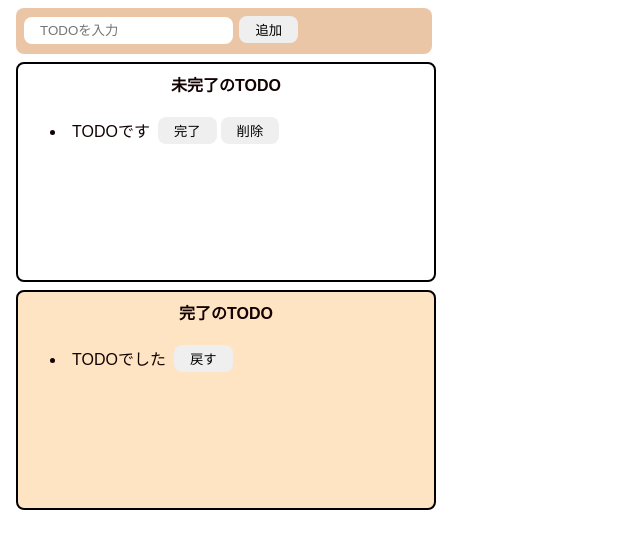
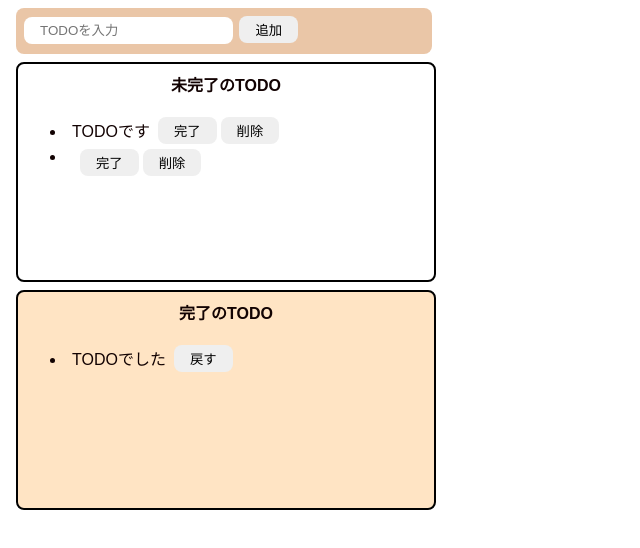
Before and after one commit to ks415/TODO-JS-, a website built with Vite: page index.html in a window 1280 px wide. Both pictures are taken after a click on the button "追加". Shown: the whole page, without its empty margins (0-640 px from the left). Built offline with nearby package versions, Linux system fonts and the light colour scheme.

Commit message:
未完了リストに追加

```diff
--- a/index.html
+++ b/index.html
@@ -3,7 +3,7 @@
   <head>
     <title>TODO(JS)</title>
     <meta charset="UTF-8" />
-    <link rel="stylesheet" href="src/style.css" />
+    <link rel="stylesheet" href="/src/style.css" />
   </head>
 
   <body>
@@ -13,7 +13,7 @@
     </div>
     <div class="incomplete-area">
       <p class="title">未完了のTODO</p>
-      <ul>
+      <ul id="incomplete-list">
         <li>
           <div class="list-row">
             <p class="todo-item">TODOです</p>
@@ -34,6 +34,6 @@
         </li>
       </ul>
     </div>
-    <script src="src/main.js"></script>
+    <script type="module" src="/src/main.js"></script>
   </body>
 </html>
--- a/src/main.js
+++ b/src/main.js
@@ -1,8 +1,44 @@
 import './style.css';
 
 const onClickAdd = () => {
+  // テキストボックスの値を取得し，初期化する
   const inputText = document.getElementById('add-text').value;
-  alert(inputText);
+  document.getElementById('add-text').value = "";
+
+  // li生成
+  const li = document.createElement("li");
+
+  // div生成
+  const div = document.createElement("div");
+  div.className = "list-row";
+
+  // p生成
+  const p = document.createElement("p");
+  p.className = "todo-item";
+  p.innerText = inputText;
+
+  //button(完了)タグ生成
+  const completeButton = document.createElement("button");
+  completeButton.innerText = "完了";
+  completeButton.addEventListener("click", () => {
+    alert("完了");
+  })
+
+  //button(削除)タグ生成
+  const deleteButton = document.createElement("button");
+  deleteButton.innerText = "削除";
+  deleteButton.addEventListener("click", () => {
+    alert("削除");
+  })
+
+  //liタグの子要素に各要素を設定
+  div.appendChild(p);
+  div.appendChild(completeButton);
+  div.appendChild(deleteButton);
+  li.appendChild(div);
+
+  //未完成リストに追加
+  document.getElementById("incomplete-list").appendChild(li);
 };
 
 document.getElementById('add-button').addEventListener('click', onClickAdd);
```
